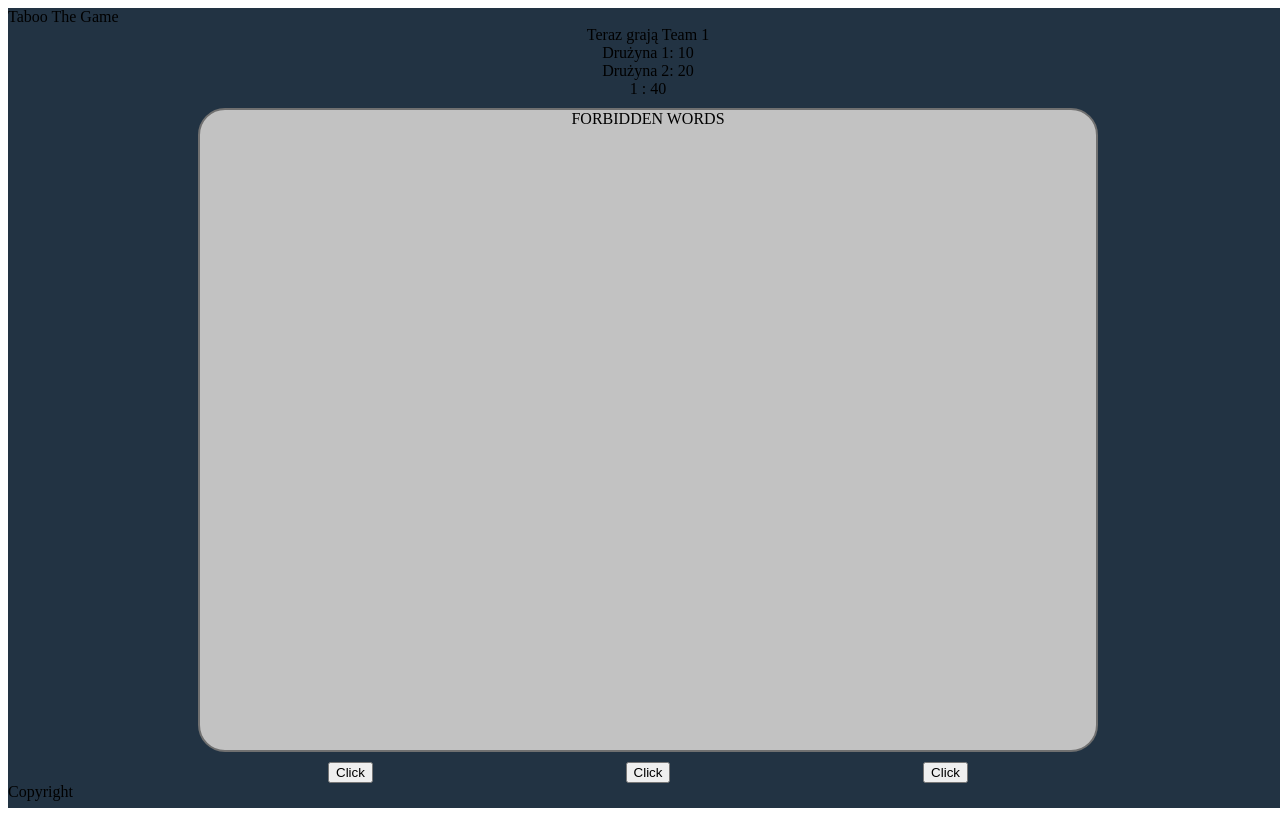
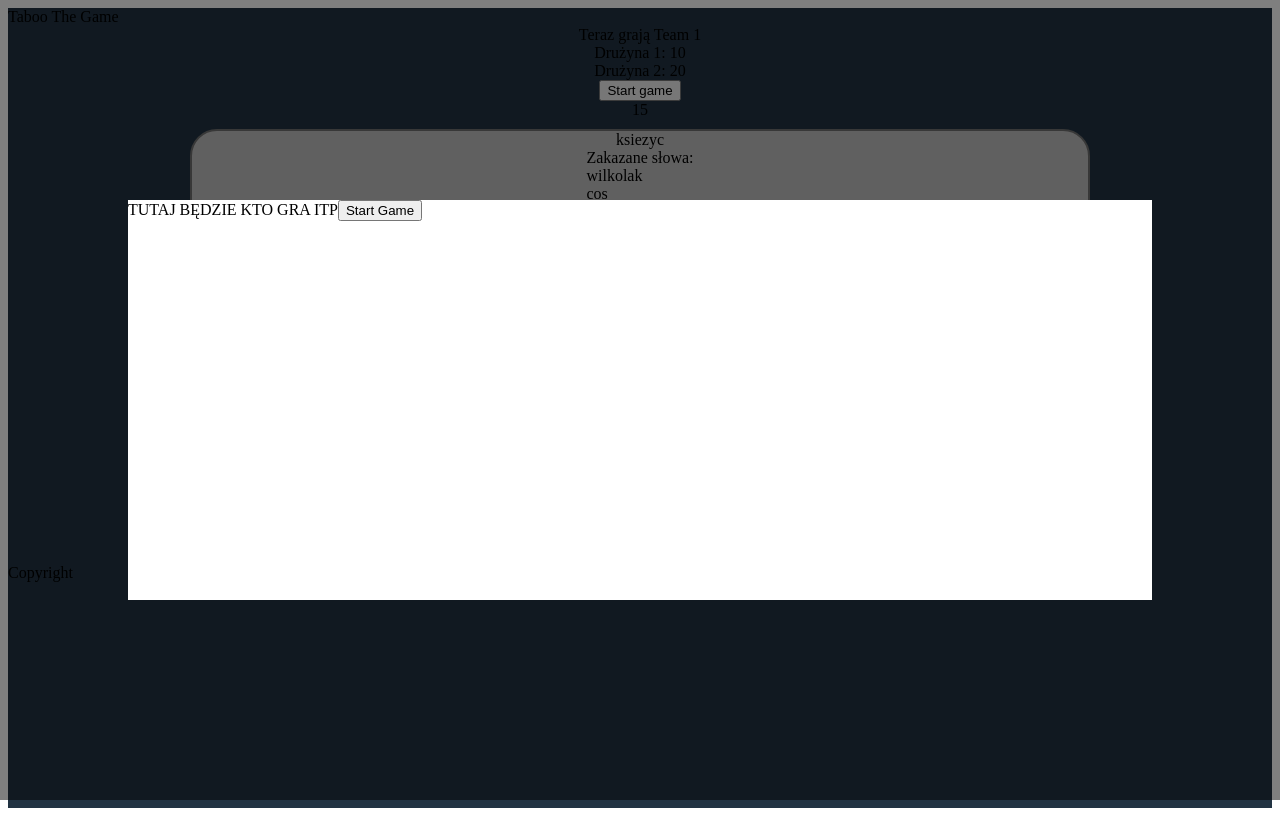
Before and after one commit to dmajkowski/taboothegame, a React (Create React App) app: page /game in a window 1280 px wide. Built offline with nearby package versions, Linux system fonts and the light colour scheme; the HTML template or start-up script is replaced by a standard one.

Commit message:
Added timer logic

```diff
--- /dev/null
+++ b/src/components/ForbiddenWord.js
@@ -0,0 +1,7 @@
+const ForbiddenWord = ({ forbiddenWord }) => {
+    return (
+        <div>{forbiddenWord}</div>
+    );
+}
+
+export default ForbiddenWord;
--- a/src/components/Game.js
+++ b/src/components/Game.js
@@ -5,11 +5,12 @@ import { BrowserRouter as Router, Route, Link, Switch } from "react-router-dom";
 import WordBox from "./WordBox";
 import GamingButton from "./GamingButton";
 import Timer from "./Timer";
-import TeamScore from './TeamScore'
+import TeamScore from './TeamScore';
+import GamePopup from './GamePopup';
 
 function Game() {
-  const [activeTeam, setActiveTeam] = useState("Team 1"); //Obecnie grająca drużyna - domyślnie 1
-
+  const [activeTeam, setActiveTeam] = useState("Team 1", "Team2"); //Obecnie grająca drużyna - domyślnie 1
+  const [maxTime, setMaxTime] = useState(15);
   const [currentScore, setCurrentScore] = useState({
     team1Score: 10,
     team2Score: 20,
@@ -38,20 +39,26 @@ function Game() {
     },
   ]); //Tablica obiektów ze słowami do odgadniecia i słowami zabronionymi
 
-  //TUTAJ ZROBIĆ ROZDZIELENIE NA SŁOWO DO ZGADNIĘCIA I SŁOWA ZAKAZANE!!
+  const currentWordSet = words[0];
 
+  const changeActiveTeam = (time) => {
+    if (time === 0) {
+      setActiveTeam(activeTeam === 'Team 1' ? 'Team2' : 'Team 1');
+    }
+  }
 
   return (
     <Router>
       <div className="app">
         <header>Taboo The Game</header>
         <main className="main">
+          <GamePopup />
           <div className="currentPlayer">Teraz grają {activeTeam}</div>
           <div className="scores">
             <TeamScore currentScore={currentScore} />
           </div>
-          <Timer />
-          <WordBox words={words} />
+          <Timer maxTime={maxTime} timeLeft={changeActiveTeam} />
+          <WordBox currentWordSet={currentWordSet} />
           <div className="gaming-buttons">
             <GamingButton />
             <GamingButton />
--- /dev/null
+++ b/src/components/GamePopup.js
@@ -0,0 +1,14 @@
+import "../styles/GamePopup.css"
+
+const GamePopup = () => {
+    return (
+        <div className="popup">
+            <div className="popup-content">
+                TUTAJ BĘDZIE KTO GRA ITP
+                <button>Start Game</button>
+            </div>
+        </div>
+    );
+}
+
+export default GamePopup;
--- a/src/components/Timer.js
+++ b/src/components/Timer.js
@@ -1,24 +1,27 @@
 import { useState } from 'react';
 
-const TimerComponent = () => {
+const Timer = (props) => {
 
-    const [timer, setTimer] = useState(100);
+    const [maxTime, setMaxTime] = useState(props.maxTime);
 
-    function startTimer(maxTime) {
-        setInterval(() => {
-            if (maxTime !== 0) {
-                maxTime--;
-                setTimer(maxTime);
-            }
-        }, 1000);
+    function startTimer() {
+        let currentTime = maxTime;
+        const timerInterval = setInterval(() => {
+            currentTime > 0 && currentTime--;
+            setMaxTime(currentTime);
+            props.timeLeft(currentTime);
+            currentTime === 0 && window.clearInterval(timerInterval)
+            currentTime === 0 && setMaxTime(props.maxTime)
+        }, 1000)
+    };
 
-    };
 
     return (
         <>
-            <div className="timer">{timer > 60 ? `${Math.floor(timer / 60)} : ${timer % 60}` : timer}</div>
+            <button onClick={startTimer}>Start game</button>
+            <div className="timer">{maxTime > 60 ? `${Math.floor(maxTime / 60)} : ${maxTime % 60}` : maxTime}</div>
         </>
     )
 };
 
-export default TimerComponent;
+export default Timer;
--- a/src/components/WordBox.js
+++ b/src/components/WordBox.js
@@ -1,12 +1,19 @@
+import ForbiddenWord from "./ForbiddenWord"
+
 import '../styles/WordBox.css'
 
-const WordBox = ({ words }) => {
-    //TUTAJ PRZEKAZAĆ JUŻ OSOBNE SŁOWO ZAKAZANE I DO ZGADNIECIA
+const WordBox = ({ currentWordSet, currentWordSet: { word, forbiddenWords } }) => {
+    const displayForbiddenWord = () => {
+        return forbiddenWords.map(forbiddenWord => {
+            return <ForbiddenWord forbiddenWord={forbiddenWord} />
+        })
+    }
     return (
         <div className="wordbox">
-            <div></div>
+            <div className="guessWord">{word}</div>
             <div>
-                FORBIDDEN WORDS
+                Zakazane słowa:
+                {displayForbiddenWord()}
             </div>
         </div>
     )
--- a/src/styles/App.css
+++ b/src/styles/App.css
@@ -1,8 +1,6 @@
 .app{
+  background-color: #223343;
   height: 100vh;
-  width: 100vw;
-
-  background-color: #223343;
 }
 
 .main{
--- /dev/null
+++ b/src/styles/GamePopup.css
@@ -0,0 +1,18 @@
+.popup{
+    width: 100%;
+    height: 100%;
+    top:0;
+    left: 0;
+    position: absolute;
+    background-color: rgba(0, 0, 0, 0.5);
+    z-index: 100;
+    display: flex;
+    align-items: center;
+    justify-content: center;
+}
+
+.popup-content{
+    width: 80vw;
+    height: 50vh;
+    background-color: white;
+}
--- a/src/styles/WordBox.css
+++ b/src/styles/WordBox.css
@@ -1,6 +1,6 @@
 .wordbox{
     width: 70vw;
-    height: 80vh;
+    height: 50vh;
     /* te pozmieniać */
 
     display: flex;
```
Also changed, not shown: 1 other file (tests, documents, lock files or other folders).
